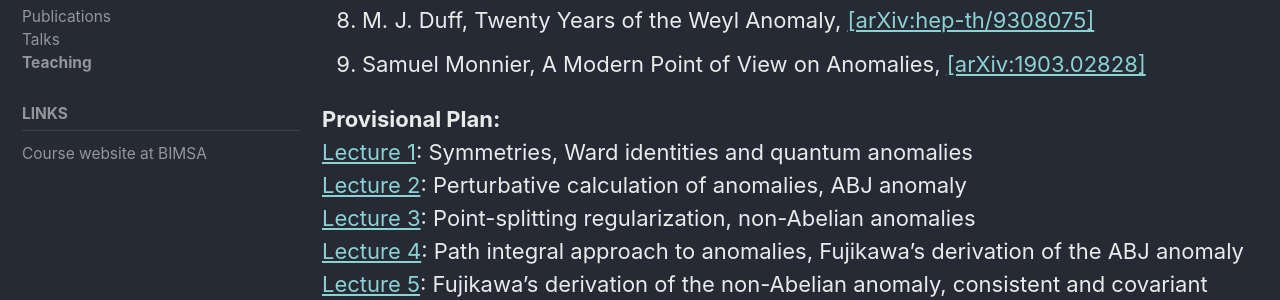
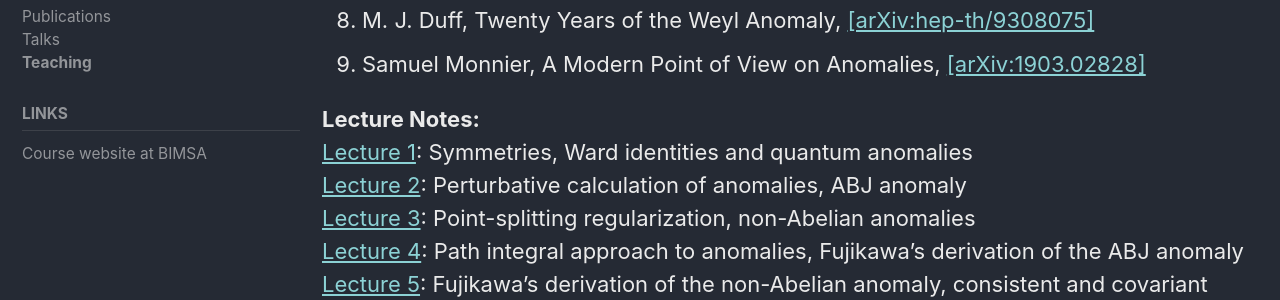
Before and after one commit to ipapadimitriou/ipapadimitriou.github.io, a Jekyll site: the page built from _pages/teaching.md, in a window 1280 px wide and 900 px high, scrolled down 1080 px. Shown: the part 154-454 px from the top of the window. Built offline with Jekyll 4.4.1, drawn with Linux system fonts in a browser that asks for light colours; cached includes are drawn as plain includes.

Commit message:
Update teaching.md

```diff
--- a/_pages/teaching.md
+++ b/_pages/teaching.md
@@ -56,7 +56,7 @@ c) Lie algebras and groups<br>
 9. Samuel Monnier, A Modern Point of View on Anomalies, <a href="https://arxiv.org/abs/1903.02828">[arXiv:1903.02828]</a><br>
 
 
-<b>Provisional Plan:</b><br>
+<b>Lecture Notes:</b><br>
 [Lecture 1](./attachments/teaching/QFT Anomalies and Applications 2021/lecture notes/QFT Anomalies - Lecture 1.pdf): Symmetries, Ward identities and quantum anomalies<br>
 [Lecture 2](./attachments/teaching/QFT Anomalies and Applications 2021/lecture notes/QFT Anomalies - Lecture 2.pdf): Perturbative calculation of anomalies, ABJ anomaly<br>
 [Lecture 3](./attachments/teaching/QFT Anomalies and Applications 2021/lecture notes/QFT Anomalies - Lecture 3.pdf): Point-splitting regularization, non-Abelian anomalies<br>
```
